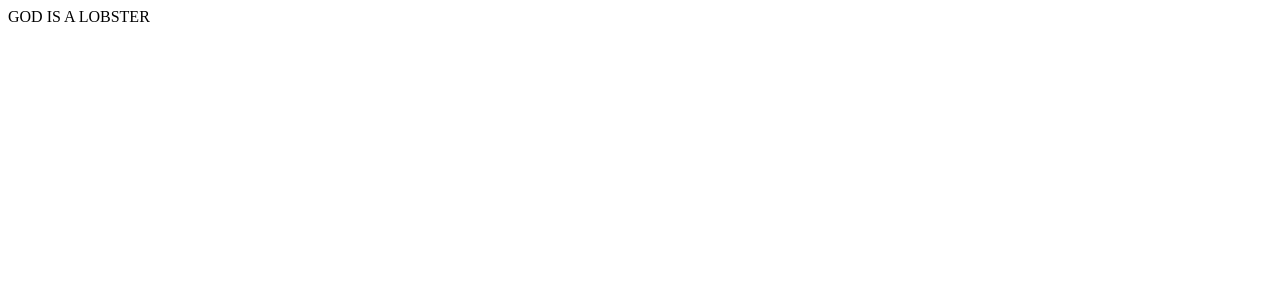
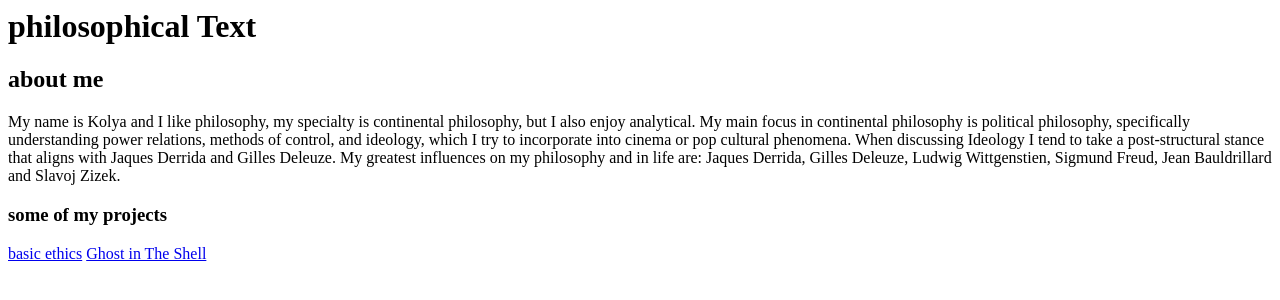
Before and after one commit to TractatusAnti-Oedipus/welcome, a plain HTML site: page index.html in a window 1280 px wide. Drawn offline with Linux system fonts and the light colour scheme.

Commit message:
Update index.html

```diff
--- a/index.html
+++ b/index.html
@@ -1,5 +1,13 @@
 <html>
+  <head>
+    <title> philosophy NOW </title>
+  </head>
   <body>
-    <p>GOD IS A LOBSTER</p>
+    <h1>philosophical Text</h1>
+    <h2>about me</h2>
+    <p>My name is Kolya and I like philosophy, my specialty is continental philosophy, but I also enjoy analytical. My main focus in continental philosophy is political philosophy, specifically understanding power relations, methods of control, and ideology, which I try to incorporate into cinema or pop cultural phenomena. When discussing Ideology I tend to take a post-structural stance that aligns with Jaques Derrida and Gilles Deleuze. My greatest influences on my philosophy and in life are: Jaques Derrida, Gilles Deleuze, Ludwig Wittgenstien, Sigmund Freud, Jean Bauldrillard and Slavoj Zizek. </p>
+      <h3>some of my projects</h3>
+      <a href="basic ethics.html">basic ethics</a>
+      <a href="Ghost in The Shell.html">Ghost in The Shell</a>
   </body>
 </html>
```
